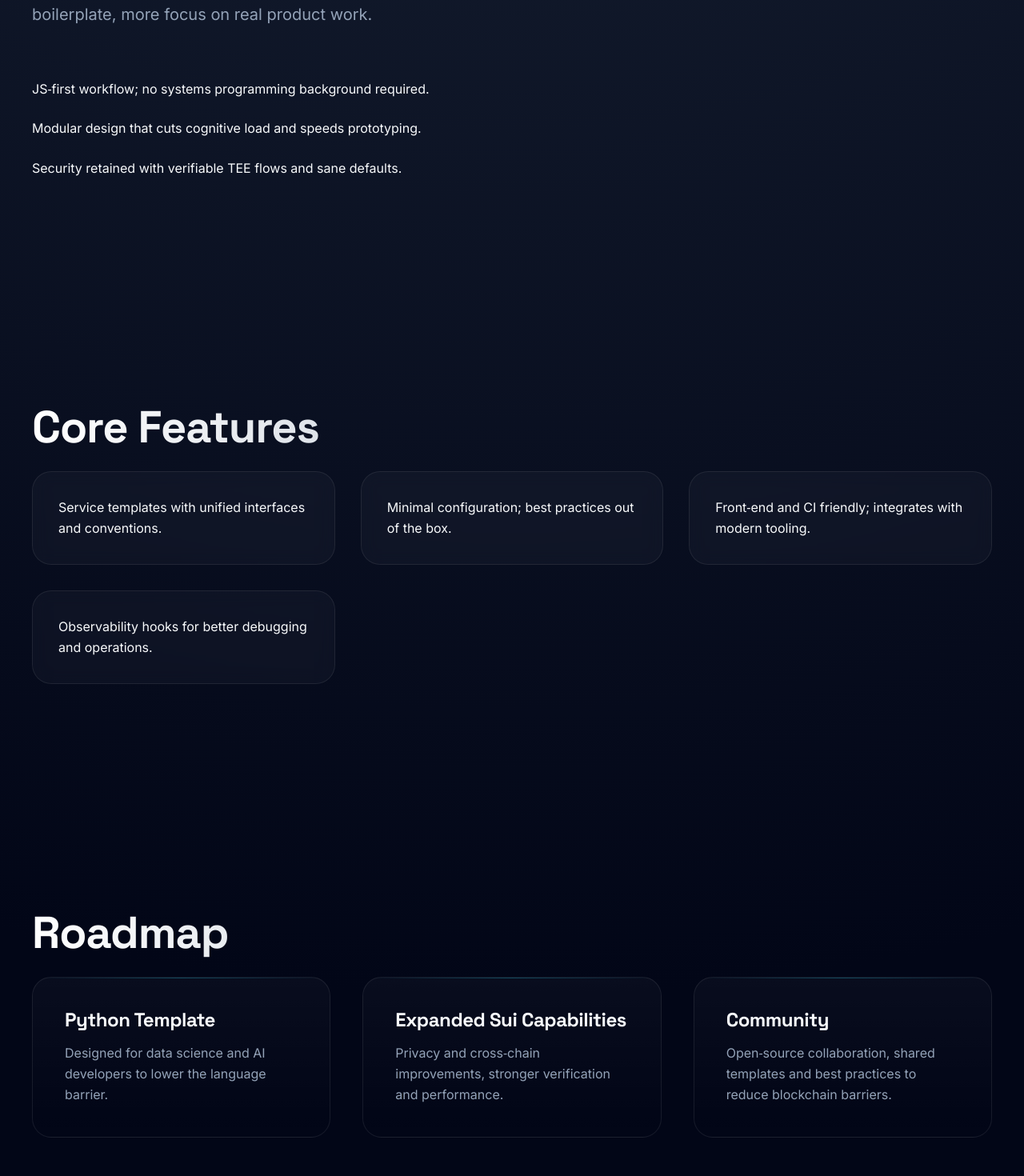
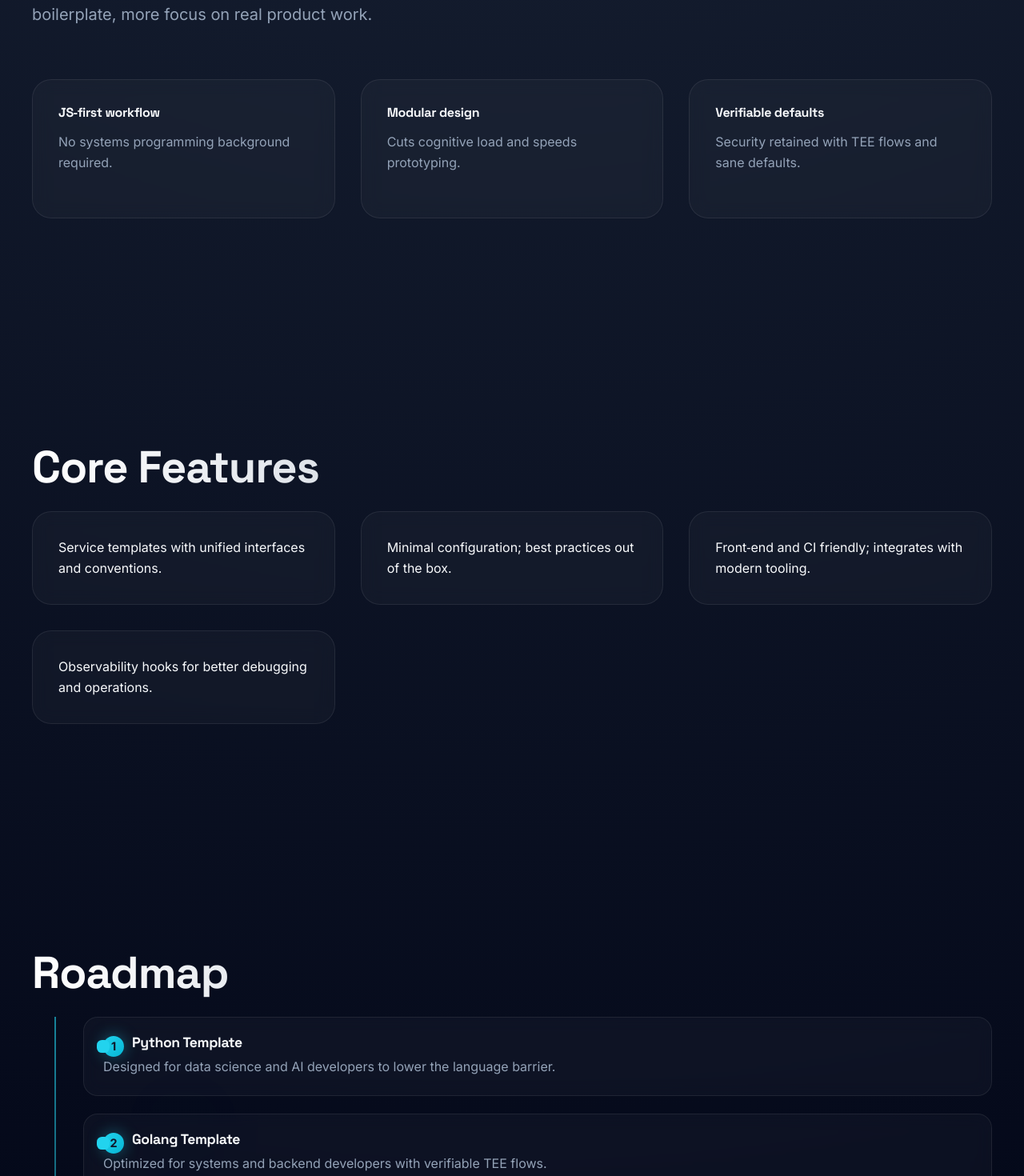
Before and after one commit to nautilus-templates/project-landing, a React (Vite) app: page / in a window 1280 px wide. Shown: the part 1260-2730 px from the top of the page at 80% size. Built offline with nearby package versions, Linux system fonts and the light colour scheme.

Commit message:
chore: 提交并推送项目更新

```diff
--- a/src/App.css
+++ b/src/App.css
@@ -328,6 +328,73 @@
   line-height: 1.6;
 }
 
+.timeline {
+  position: relative;
+  padding-left: 64px;
+  list-style: none;
+  margin: 0;
+  counter-reset: step;
+}
+
+.timeline::before {
+  content: "";
+  position: absolute;
+  left: 28px;
+  top: 0;
+  bottom: 0;
+  width: 2px;
+  background: linear-gradient(180deg, var(--primary) 0%, var(--glass-border) 100%);
+  opacity: 0.6;
+}
+
+.timeline li {
+  position: relative;
+  margin: 18px 0 22px;
+  padding: 22px 24px;
+  background: var(--glass-bg);
+  border: 1px solid var(--glass-border);
+  border-radius: 18px;
+  backdrop-filter: blur(10px);
+  counter-increment: step;
+}
+
+.timeline .dot {
+  position: absolute;
+  left: 16px;
+  top: 28px;
+  width: 16px;
+  height: 16px;
+  border-radius: 40%;
+  background: var(--primary);
+  box-shadow: 100px 100px 100px var(--primary-glow);
+  z-index: 1;
+}
+
+.timeline .index {
+  display: none;
+}
+
+.timeline h4 { font-size: 1.1rem; margin: 0 0 8px; }
+.timeline p { margin: 0; color: var(--text-secondary); }
+
+.item-head { display: flex; align-items: center; gap: 10px; }
+.badge {
+  display: inline-flex;
+  align-items: center;
+  justify-content: center;
+  width: 26px;
+  height: 26px;
+  border-radius: 50%;
+  background: linear-gradient(135deg, var(--primary) 0%, var(--primary-hover) 100%);
+  color: #0f172a;
+  font-weight: 700;
+  font-size: 0.9rem;
+  box-shadow: 0 0 20px var(--primary-glow);
+}
+.badge::before {
+  content: counter(step);
+}
+
 /* Footer */
 .footer {
   margin-top: auto;
@@ -388,6 +455,10 @@
   .nav {
     display: none;
   }
+
+  .timeline { padding-left: 0; }
+  .timeline::before { display: none; }
+  .timeline .dot { display: none; }
 }
 
 @media (max-width: 600px) {
--- a/src/App.jsx
+++ b/src/App.jsx
@@ -46,10 +46,19 @@ function App() {
           <div className="container">
             <h2 className="section-title">A Developer‑Friendly TEE Framework</h2>
             <p className="section-desc">Keep verifiability while using JS to build services — less boilerplate, more focus on real product work.</p>
-            <ul className="list">
-              <li>JS‑first workflow; no systems programming background required.</li>
-              <li>Modular design that cuts cognitive load and speeds prototyping.</li>
-              <li>Security retained with verifiable TEE flows and sane defaults.</li>
+            <ul className="list features">
+              <li>
+                <h4>JS‑first workflow</h4>
+                <p>No systems programming background required.</p>
+              </li>
+              <li>
+                <h4>Modular design</h4>
+                <p>Cuts cognitive load and speeds prototyping.</p>
+              </li>
+              <li>
+                <h4>Verifiable defaults</h4>
+                <p>Security retained with TEE flows and sane defaults.</p>
+              </li>
             </ul>
           </div>
         </section>
@@ -69,17 +78,45 @@ function App() {
         <section id="roadmap" className="section roadmap">
           <div className="container">
             <h2 className="section-title">Roadmap</h2>
-            <ol className="steps">
+            <ol className="timeline">
               <li>
-                <h4>Python Template</h4>
+                <span className="dot" />
+                <div className="item-head"><span className="badge" /><h4>Python Template</h4></div>
                 <p>Designed for data science and AI developers to lower the language barrier.</p>
               </li>
               <li>
-                <h4>Expanded Sui Capabilities</h4>
+                <span className="dot" />
+                <div className="item-head"><span className="badge" /><h4>Golang Template</h4></div>
+                <p>Optimized for systems and backend developers with verifiable TEE flows.</p>
+              </li>
+              <li>
+                <span className="dot" />
+                <div className="item-head"><span className="badge" /><h4>Java Template</h4></div>
+                <p>Enterprise‑friendly template for JVM ecosystems with TEE verification.</p>
+              </li>
+              <li>
+                <span className="dot" />
+                <div className="item-head"><span className="badge" /><h4>More Production Use Cases</h4></div>
+                <p>JS‑first abstractions unlock verifiable services in real products across verticals.</p>
+              </li>
+              <li>
+                <span className="dot" />
+                <div className="item-head"><span className="badge" /><h4>TEE Module as Tooling (Walrus‑like)</h4></div>
+                <p>Package TEE flows as plug‑and‑play tooling, lowering setup time and complexity.</p>
+              </li>
+              <li>
+                <span className="dot" />
+                <div className="item-head"><span className="badge" /><h4>TEE as a Service</h4></div>
+                <p>A hosted platform offering trusted data pipelines and verification support out of the box.</p>
+              </li>
+              <li>
+                <span className="dot" />
+                <div className="item-head"><span className="badge" /><h4>Expanded Sui Capabilities</h4></div>
                 <p>Privacy and cross‑chain improvements, stronger verification and performance.</p>
               </li>
               <li>
-                <h4>Community</h4>
+                <span className="dot" />
+                <div className="item-head"><span className="badge" /><h4>Community</h4></div>
                 <p>Open‑source collaboration, shared templates and best practices to reduce blockchain barriers.</p>
               </li>
             </ol>
@@ -89,7 +126,7 @@ function App() {
         <section id="support" className="section support">
           <div className="container">
             <h2 className="section-title">Support & Collaboration</h2>
-            <p className="section-desc">Sponsorship accelerates the Python template and ecosystem build‑out, bringing more verifiable apps to Sui.</p>
+            <p className="section-desc">As adoption grows, we will tool‑ify the TEE module (Walrus‑like) and evolve towards TEE as a Service — delivering trusted data and verification support for production use cases.</p>
             <div className="cta">
               <a href="https://suivision.xyz/account/0x42ebe17a32756d7a73d003290b8894ca6e393bf45221af8b643ede72e85964e7" target="_blank" rel="noopener" className="btn primary">Sponsor Project</a>
               <a href="mailto:euraxluo@gmail.com" className="btn secondary">Contact Me</a>
```
